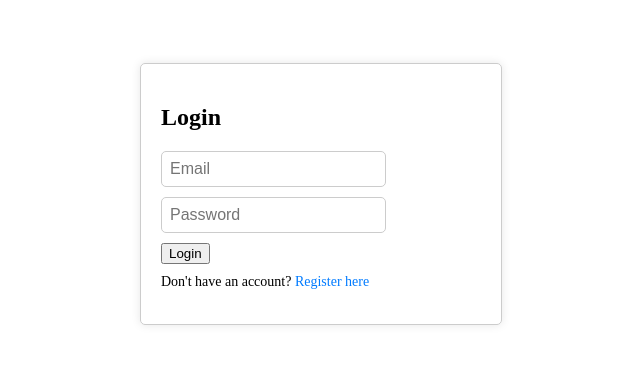
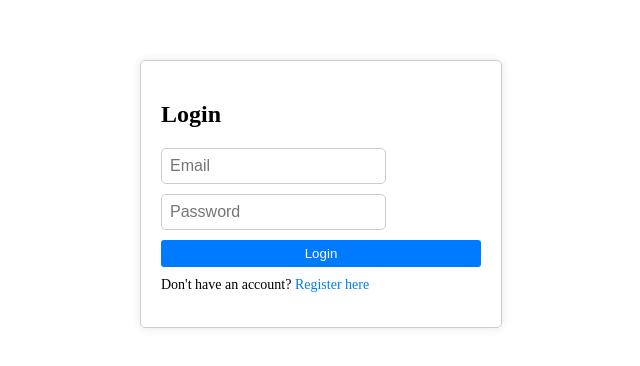
Before and after one commit to mkozbial/AuthorizationInWebApps, a React (Create React App) app in the folder front/: page /firebase/login/ in a window 1280 px wide. Shown: the part 214-580 px from the top of the page, without its empty margins (319-959 px from the left). Built offline with nearby package versions, Linux system fonts and the light colour scheme; no server answers.

Commit message:
final fixes

```diff
--- a/front/src/pages/AdminPage/index.tsx
+++ b/front/src/pages/AdminPage/index.tsx
@@ -63,7 +63,7 @@ const AdminPage: React.FC = () => {
         const url = `http://localhost:8080/admin/users/${userID}`;
 
         return fetch(url, {
-            method: 'POST',
+            method: 'PUT',
             headers: {
                 'Content-Type': 'application/json',
                 'Authorization': `Bearer ${token}`
--- a/front/src/pages/Firebase/Login/index.jsx
+++ b/front/src/pages/Firebase/Login/index.jsx
@@ -25,7 +25,7 @@ const FirebaseLoginPage = () => {
                 <h2>Login</h2>
                 <input className="auth__input" type="email" placeholder="Email" value={email} onChange={(e) => setEmail(e.target.value)} />
                 <input  className="auth__input" type="password" placeholder="Password" value={password} onChange={(e) => setPassword(e.target.value)} />
-                <button  className="auth_button" onClick={handleLogin}>Login</button>
+                <button  className="auth__button" onClick={handleLogin}>Login</button>
                 <p  className="auth__p">Don't have an account? <a  className="auth__a" href="/firebase/register">Register here</a></p>
                 {error && <div className="error-popup">{error}</div>}
             </div>
--- a/front/src/pages/Firebase/css/AuthPage.scss
+++ b/front/src/pages/Firebase/css/AuthPage.scss
@@ -29,6 +29,8 @@
         color: #fff;
         border: none;
         cursor: pointer;
+        height: 2em;
+        border-radius: 3px;
     }
     &__a {
         color: #007bff;
--- a/front/src/pages/MainPage/index.tsx
+++ b/front/src/pages/MainPage/index.tsx
@@ -131,7 +131,6 @@ const MainPage: React.FC = () => {
         const url = 'http://localhost:8080/posts/delete';
         const token = localStorage.getItem("accessToken");
 
-
         return fetch(url, {
             method: 'DELETE',
             headers: {
@@ -179,7 +178,6 @@ const MainPage: React.FC = () => {
     const handleCheckboxChange = () => {
         setIsChecked(!isChecked);
     };
-
     return (
         <Dialog.Root>
             <div className="main-page">
@@ -255,7 +253,7 @@ const MainPage: React.FC = () => {
                                         <Dialog.Trigger asChild>
                                             <Pen className="posts-list__icon" onClick={() => { setSelectedPost(post.post_id); }} />
                                         </Dialog.Trigger>
-                                        <Trash className="posts-list__icon" onClick={() => { setSelectedPost(post.post_id); deletePost(selectedPost);  }} />
+                                        <Trash className="posts-list__icon" onClick={() => { setSelectedPost(post.post_id); deletePost(post.post_id);  }} />
                                     </>
                                 }
                             </div>
--- a/front/src/pages/index.jsx
+++ b/front/src/pages/index.jsx
@@ -28,13 +28,13 @@ const App = () => {
           if (userDoc.exists) {
             const serializedUser = userDoc.data();
             FBUserController.getInstance().user = FBUser.deserialize(user.uid, serializedUser);
-            if (location.pathname.startsWith('/firebase/')) {
+            if (location.pathname.startsWith('/firebase')) {
               navigate('/firebase/main/');
             }
           }
         } else {
           console.log("User is signed out");
-          if (location.pathname != "/firebase/login/" && location.pathname != "/firebase/register") {
+          if (location.pathname != "/firebase/login/" && location.pathname != "/firebase/register" && location.pathname.startsWith('/firebase')) {
             navigate('/firebase/login/');
           }
         }
```
Also changed, not shown: 2 other files (tests, documents, lock files or other folders).
